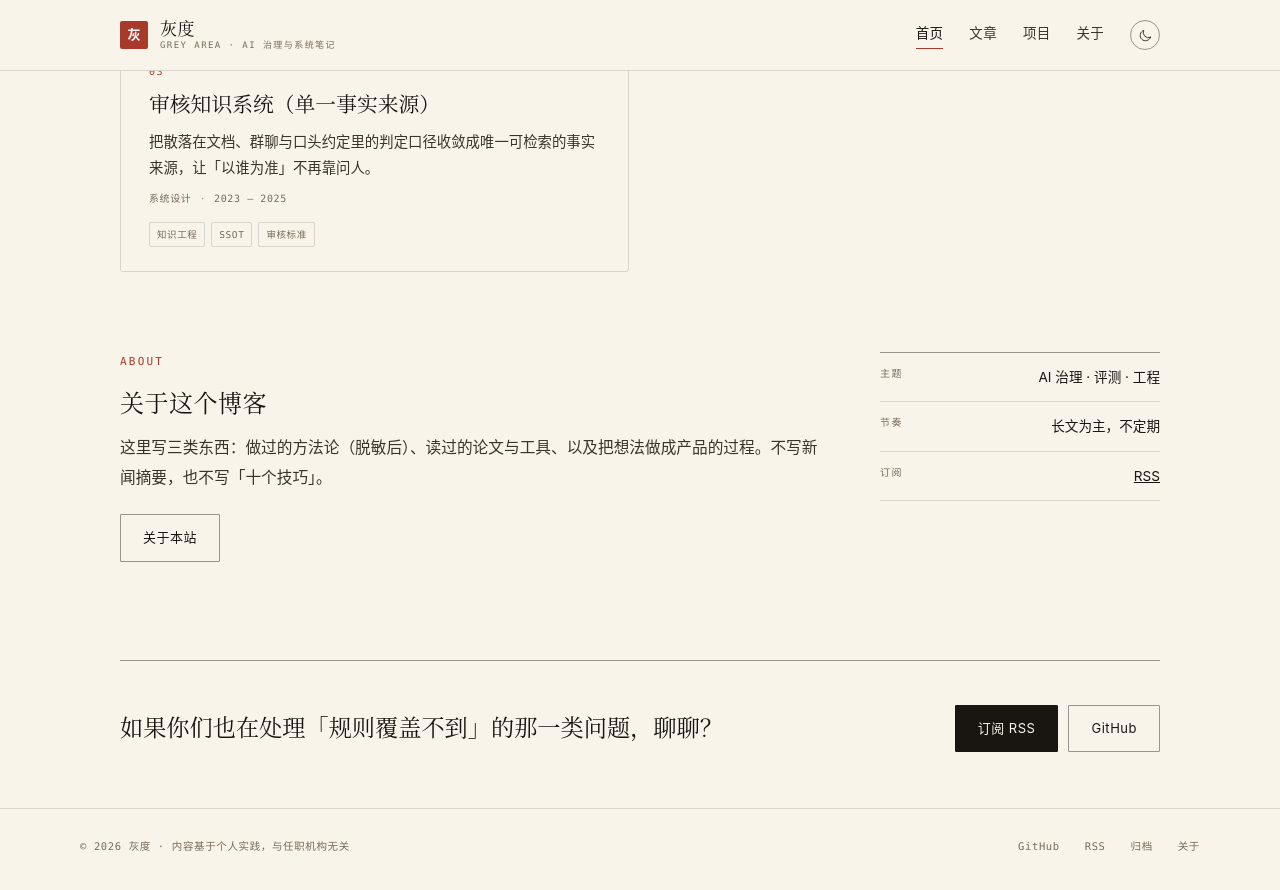
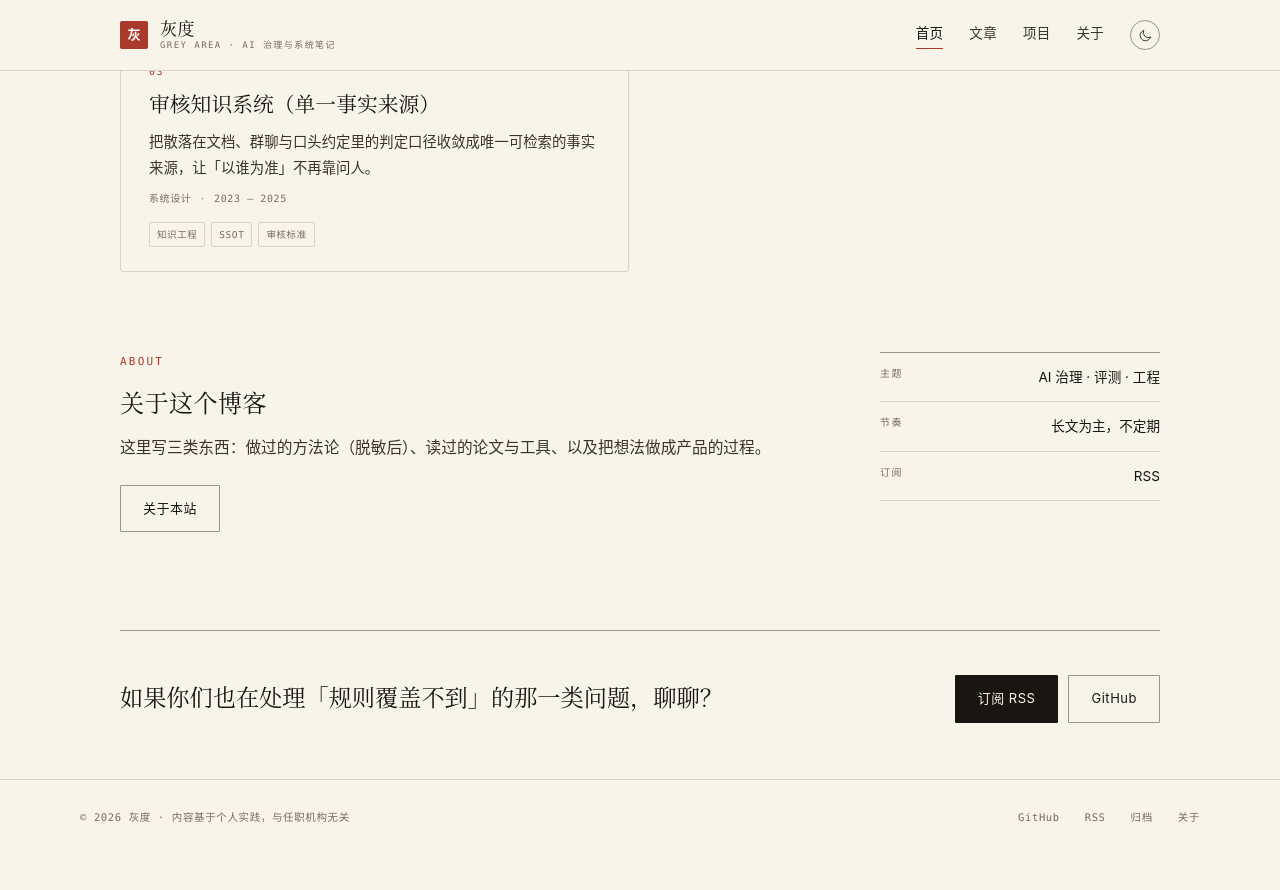
Before and after one commit to DMithrandir/dmithrandir.github.io, a Jekyll site: the page built from index.md, in a window 1280 px wide and 900 px high, scrolled down 2199 px. Shown: the top 890 px of the window. Built offline with Jekyll 4.4.1, drawn with Linux system fonts in a browser that asks for light colours.

Commit message:
可编辑化：首页文案全部搬到 index.md front matter；新增 EDITING.md 编辑指南

```diff
--- a/_config.yml
+++ b/_config.yml
@@ -32,6 +32,7 @@
 # ===== 不参与构建的文件 =====
 exclude:
   - README.md
+  - EDITING.md
   - LICENSE
   - Gemfile
   - Gemfile.lock
--- a/_layouts/home.html
+++ b/_layouts/home.html
@@ -8,8 +8,8 @@
       <h1 class="hero-title">{{ page.hero_title | default: site.title }}</h1>
       {%- if page.hero_lead %}<p class="hero-lead">{{ page.hero_lead }}</p>{% endif -%}
       <p class="hero-cta">
-        <a class="btn" href="{{ '/blog/' | relative_url }}">读文章</a>
-        <a class="btn btn-ghost" href="{{ '/projects/' | relative_url }}">看项目</a>
+        <a class="btn" href="{{ '/blog/' | relative_url }}">{{ page.cta_primary | default: "读文章" }}</a>
+        <a class="btn btn-ghost" href="{{ '/projects/' | relative_url }}">{{ page.cta_secondary | default: "看项目" }}</a>
       </p>
     </div>
     {%- if page.hero_meta -%}
@@ -32,7 +32,7 @@
 
   {%- if site.posts.size > 0 %}
   <section class="block">
-    {% include section-head.html title="最新文章" sub="LATEST" link="/blog/" link_label="全部文章" %}
+    {% include section-head.html title=page.posts_title sub=page.posts_sub link="/blog/" link_label=page.posts_more %}
     <ol class="post-index">
       {%- for post in site.posts limit: 5 %}
         {% include post-row.html post=post index=forloop.index excerpt=true %}
@@ -44,7 +44,7 @@
   {%- assign featured = site.data.projects | where_exp: "p", "p.featured" -%}
   {%- if featured.size > 0 %}
   <section class="block">
-    {% include section-head.html title="项目" sub="PROJECTS" link="/projects/" link_label="全部项目" %}
+    {% include section-head.html title=page.projects_title sub=page.projects_sub link="/projects/" link_label=page.projects_more %}
     <div class="cards">
       {%- for project in featured limit: 3 %}
         {% include project-card.html project=project index=forloop.index %}
@@ -56,25 +56,27 @@
   <section class="block block-about">
     <div class="about-grid">
       <div class="about-main">
-        <p class="eyebrow">ABOUT</p>
-        <h2 class="block-title">关于这个博客</h2>
+        <p class="eyebrow">{{ page.about_eyebrow | default: "ABOUT" }}</p>
+        <h2 class="block-title">{{ page.about_title | default: "关于这个博客" }}</h2>
         <p class="about-text">{{ page.about_band | default: site.description }}</p>
-        <p><a class="btn btn-ghost" href="{{ '/about/' | relative_url }}">关于本站</a></p>
+        <p><a class="btn btn-ghost" href="{{ '/about/' | relative_url }}">{{ page.about_button | default: "关于本站" }}</a></p>
       </div>
+      {%- if page.facts %}
       <aside class="about-side">
         <ul class="fact-list">
-          <li><span class="fact-label">主题</span><span class="fact-value">AI 治理 · 评测 · 工程</span></li>
-          <li><span class="fact-label">节奏</span><span class="fact-value">长文为主，不定期</span></li>
-          <li><span class="fact-label">订阅</span><span class="fact-value"><a href="{{ '/feed.xml' | relative_url }}">RSS</a></span></li>
+          {%- for fact in page.facts %}
+          <li><span class="fact-label">{{ fact.label }}</span><span class="fact-value">{{ fact.value }}</span></li>
+          {%- endfor %}
         </ul>
       </aside>
+      {%- endif %}
     </div>
   </section>
 
   <section class="cta" aria-label="订阅与联系">
-    <p class="cta-title">如果你们也在处理「规则覆盖不到」的那一类问题，聊聊？</p>
+    <p class="cta-title">{{ page.cta_title }}</p>
     <p class="cta-links">
-      <a class="btn" href="{{ '/feed.xml' | relative_url }}">订阅 RSS</a>
+      <a class="btn" href="{{ '/feed.xml' | relative_url }}">{{ page.cta_subscribe | default: "订阅 RSS" }}</a>
       <a class="btn btn-ghost" href="https://github.com/DMithrandir" rel="me noopener">GitHub</a>
     </p>
   </section>
--- a/index.md
+++ b/index.md
@@ -11,7 +13,25 @@
     value: "实践，不是二手转述"
   - label: "订阅"
     value: "RSS / 不定期"
-about_band: "这里写三类东西：做过的方法论（脱敏后）、读过的论文与工具、以及把想法做成产品的过程。不写新闻摘要，也不写「十个技巧」。"
+posts_title: "最新文章"
+posts_sub: "LATEST"
+posts_more: "全部文章"
+projects_title: "项目"
+projects_sub: "PROJECTS"
+projects_more: "全部项目"
+about_eyebrow: "ABOUT"
+about_title: "关于这个博客"
+about_band: "这里写三类东西：做过的方法论（脱敏后）、读过的论文与工具、以及把想法做成产品的过程。"
+about_button: "关于本站"
+facts:
+  - label: "主题"
+    value: "AI 治理 · 评测 · 工程"
+  - label: "节奏"
+    value: "长文为主，不定期"
+  - label: "订阅"
+    value: "RSS"
+cta_title: "如果你们也在处理「规则覆盖不到」的那一类问题，聊聊？"
+cta_subscribe: "订阅 RSS"
 ---
 
 <section class="pillars" aria-label="这个博客写什么">
```
Also changed, not shown: other parts of index.md (+2 -0 lines), EDITING.md (added, +116 -0 lines), README.md.
